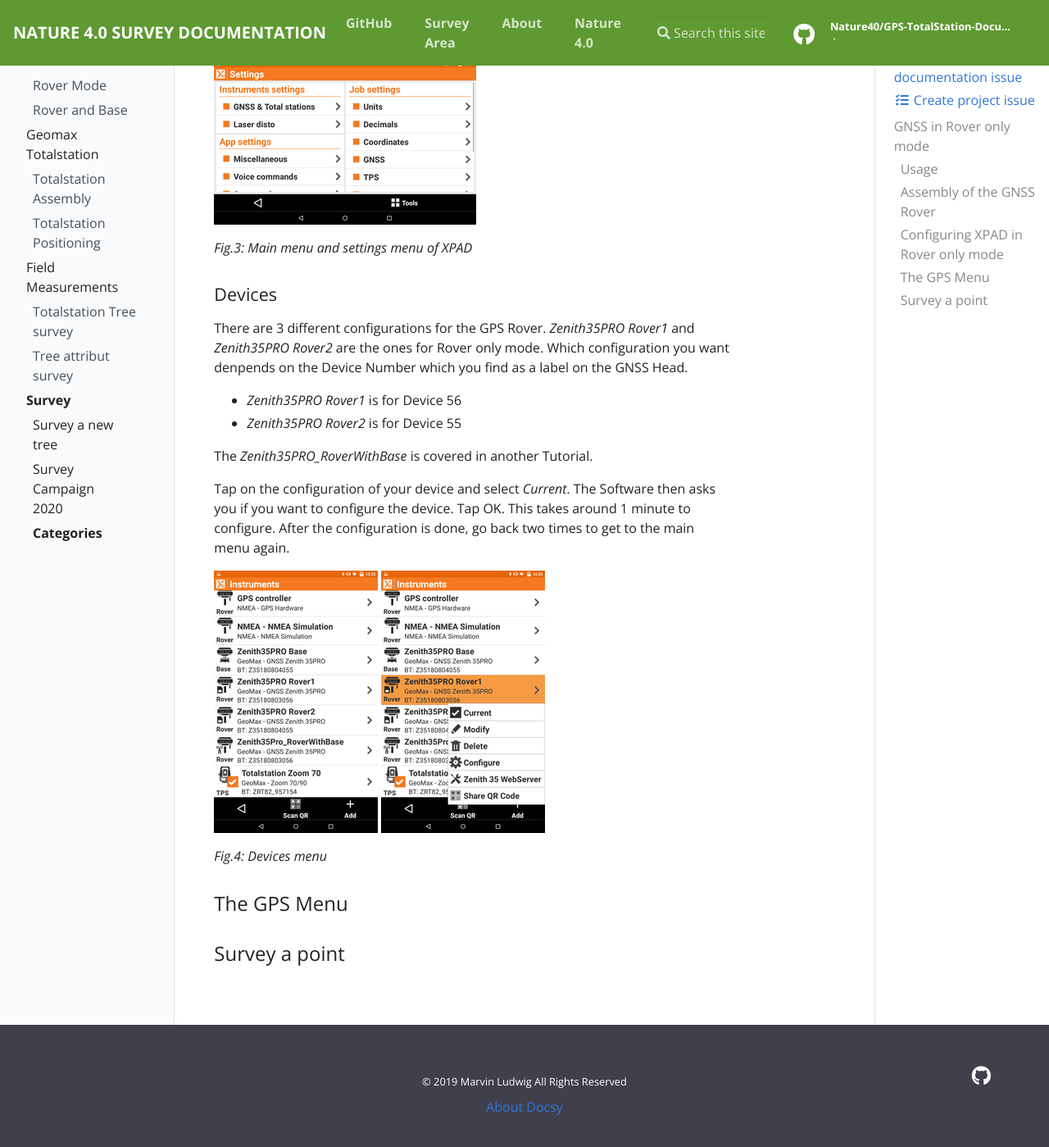
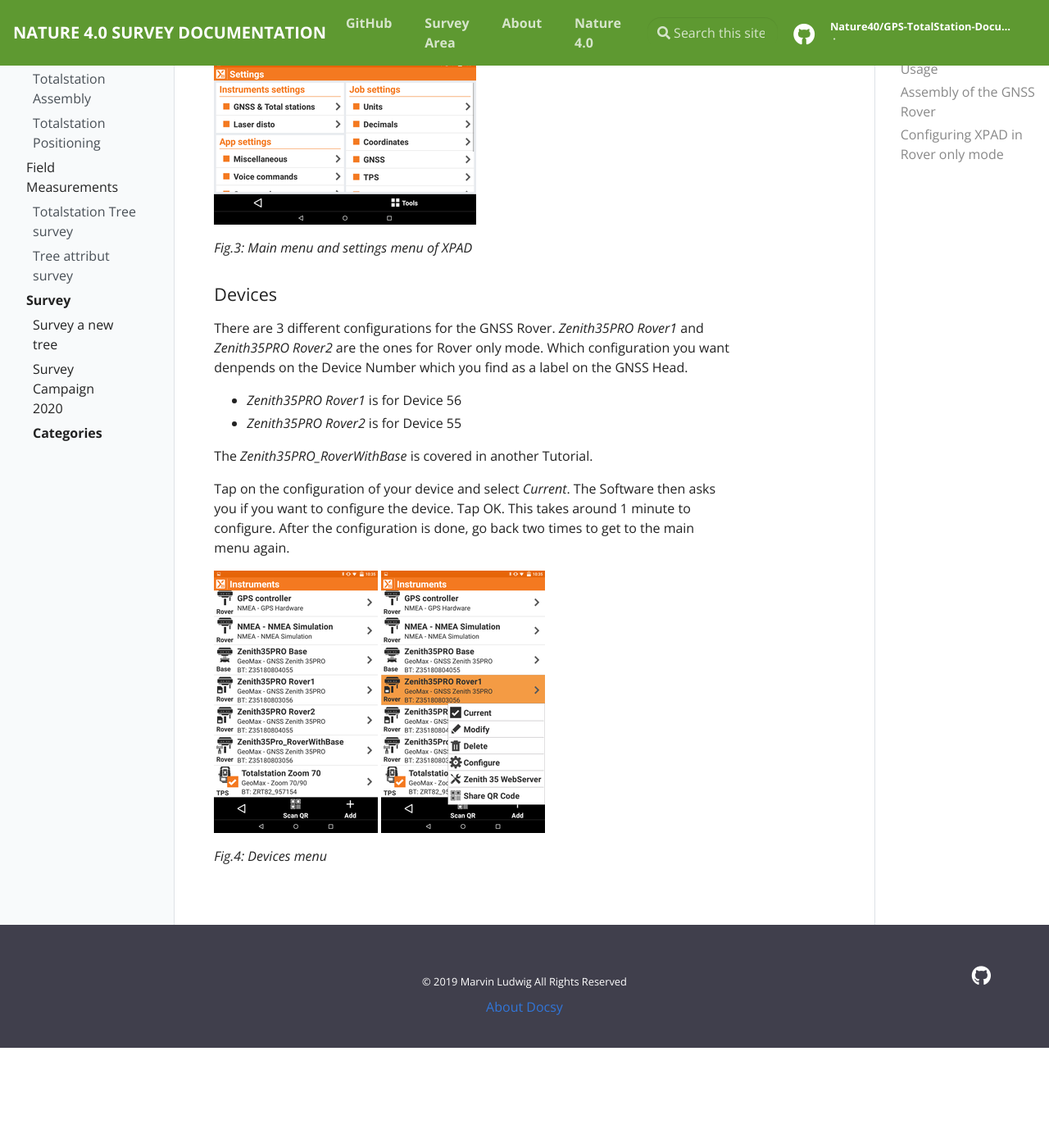
Before and after one commit to Nature40/GNSSTotalstationForHighAccuracyForestMonitoring, a Jekyll site: the page built from _docs/GNSS_Rover.md, in a window 1280 px wide and 1400 px high, scrolled down 1886 px. Shown: the whole window at 82% size. Built offline with Jekyll 4.4.1, drawn with Linux system fonts in a browser that asks for light colours; after the commit the page ends 3164 px from its top, so only the background shows below that.

Commit message:
Update GNSS_Rover.md

```diff
--- a/_docs/GNSS_Rover.md
+++ b/_docs/GNSS_Rover.md
@@ -64,7 +64,7 @@ control.
 
 #### Devices
 
-There are 3 different configurations for the GPS Rover. _Zenith35PRO
+There are 3 different configurations for the GNSS Rover. _Zenith35PRO
 Rover1_ and _Zenith35PRO Rover2_ are the ones for Rover only mode.
 Which configuration you want denpends on the Device Number which you
 find as a label on the GNSS Head.
@@ -83,9 +83,3 @@ done, go back two times to get to the main menu again.
 ![devices02](../assets/img/screenshots/devices02.png)
 
 *Fig.4: Devices menu*
-
-
-### The GPS Menu
-
-
-### Survey a point
```
